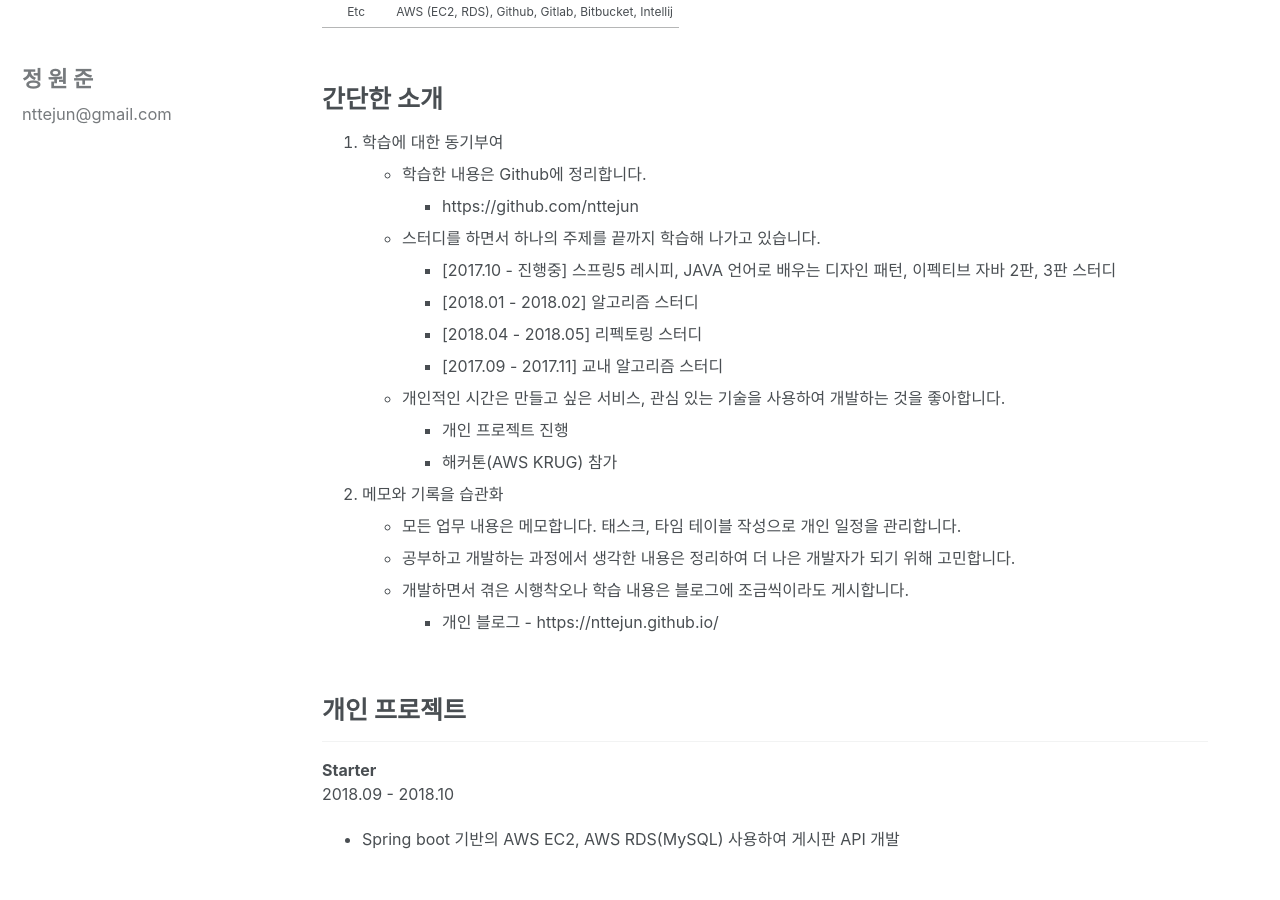
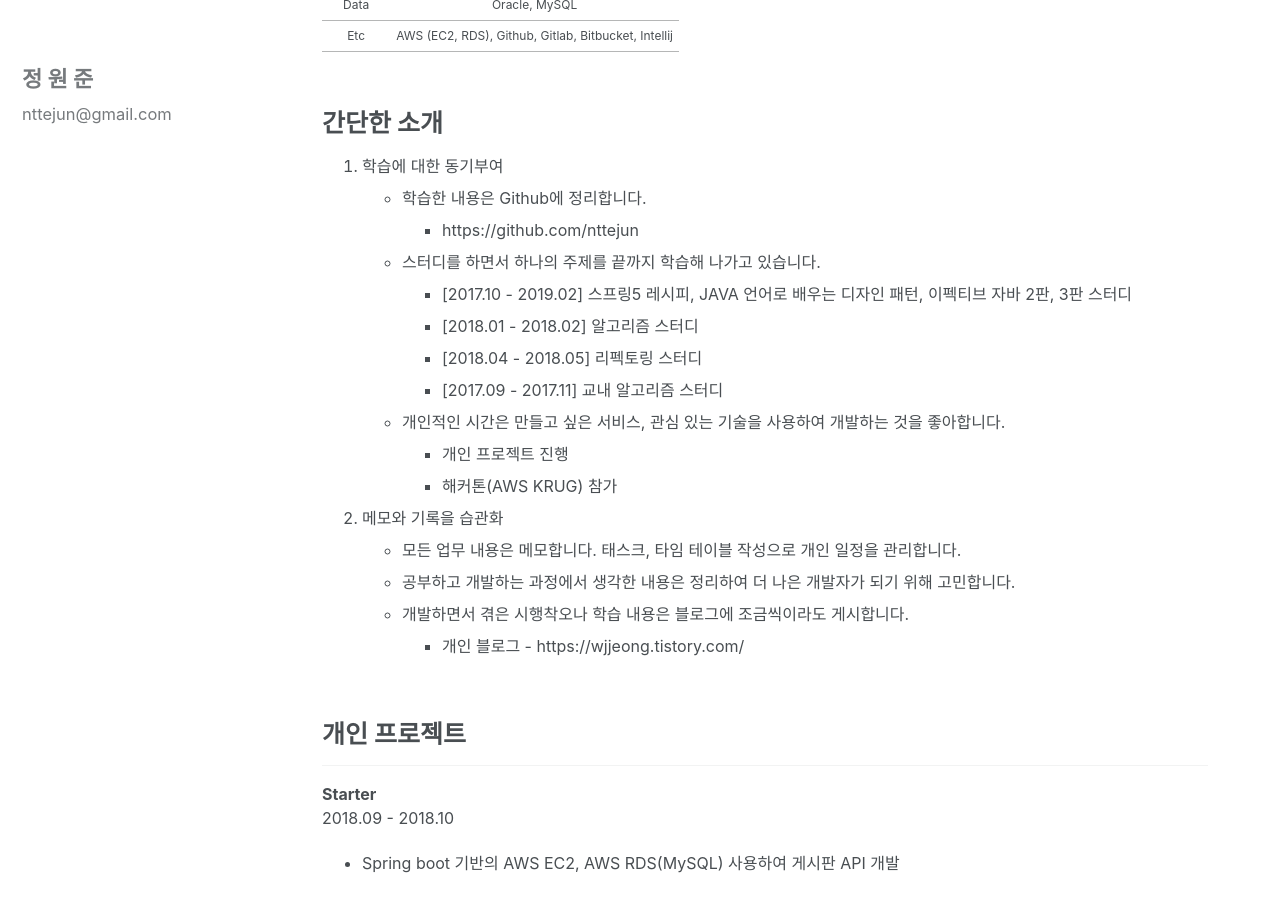
Before and after one commit to nttejun/nttejun.github.io, a Jekyll site: the page built from _posts/2019-04-28-portfolio.md, in a window 1280 px wide and 900 px high, scrolled down 1973 px. Built offline with Jekyll 4.4.1, drawn with Linux system fonts in a browser that asks for light colours; cached includes are drawn as plain includes; nearby versions of some CDN libraries; some of the changed lines change nothing that is shown.

Commit message:
Updated portfolio 20190609

```diff
--- a/_posts/2019-04-28-portfolio.md
+++ b/_posts/2019-04-28-portfolio.md
@@ -21,7 +21,8 @@
 
     <p>
     Vert.x 기반 백엔드 유지보수<br>
-    백오피스 - 관리자 모듈
+    백오피스 - 관리자 모듈<br>
+    프록시, 인증 서버 모듈<br>
     </p>
 
     <p>
@@ -102,7 +103,7 @@
     - 학습한 내용은 Github에 정리합니다.
         - https://github.com/nttejun
     - 스터디를 하면서 하나의 주제를 끝까지 학습해 나가고 있습니다.
-        - [2017.10 - 진행중] 스프링5 레시피, JAVA 언어로 배우는 디자인 패턴, 이펙티브 자바 2판, 3판 스터디
+        - [2017.10 - 2019.02] 스프링5 레시피, JAVA 언어로 배우는 디자인 패턴, 이펙티브 자바 2판, 3판 스터디
         - [2018.01 - 2018.02] 알고리즘 스터디
         - [2018.04 - 2018.05] 리펙토링 스터디
         - [2017.09 - 2017.11] 교내 알고리즘 스터디
@@ -114,7 +115,7 @@
     - 모든 업무 내용은 메모합니다. 태스크, 타임 테이블 작성으로 개인 일정을 관리합니다.
     - 공부하고 개발하는 과정에서 생각한 내용은 정리하여 더 나은 개발자가 되기 위해 고민합니다.
     - 개발하면서 겪은 시행착오나 학습 내용은 블로그에 조금씩이라도 게시합니다.
-        - 개인 블로그 - https://nttejun.github.io/
+        - 개인 블로그 - https://wjjeong.tistory.com/
 
 <br>
 
```
